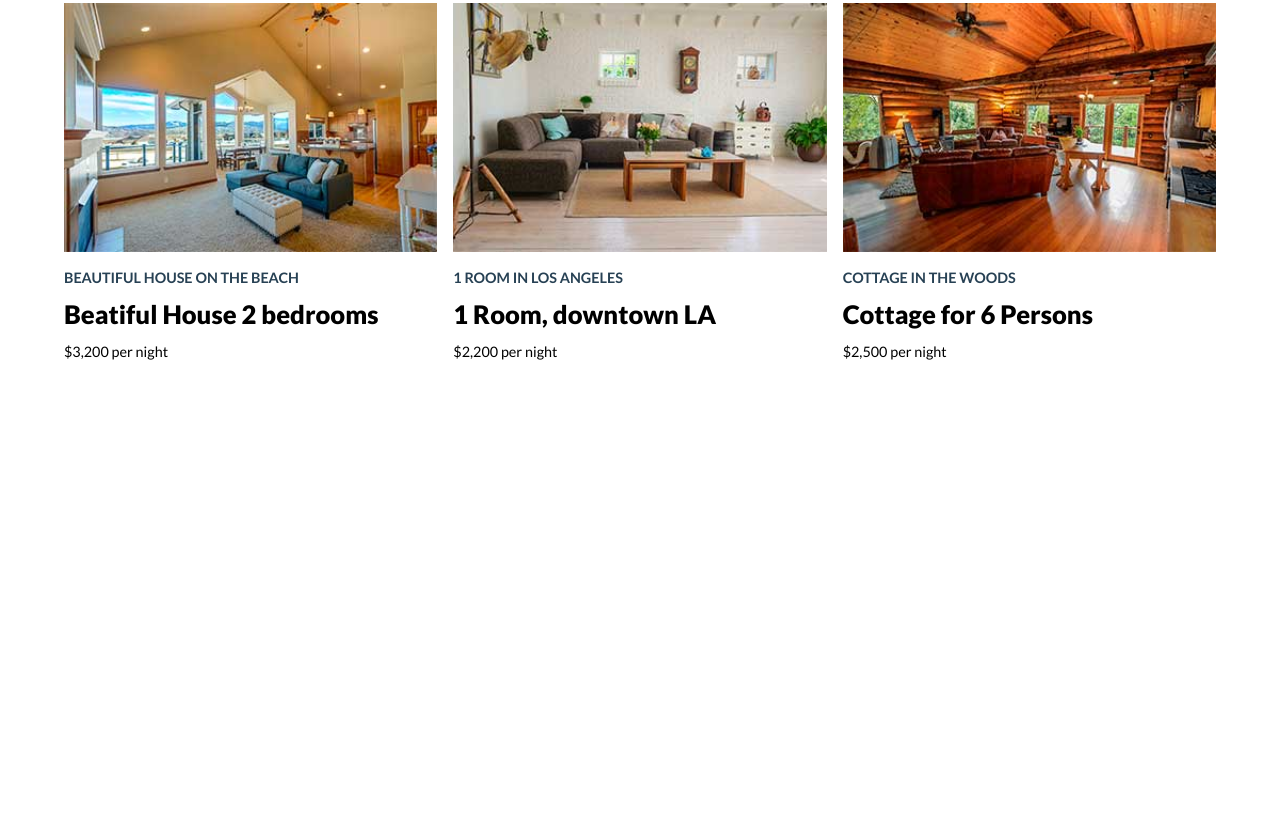
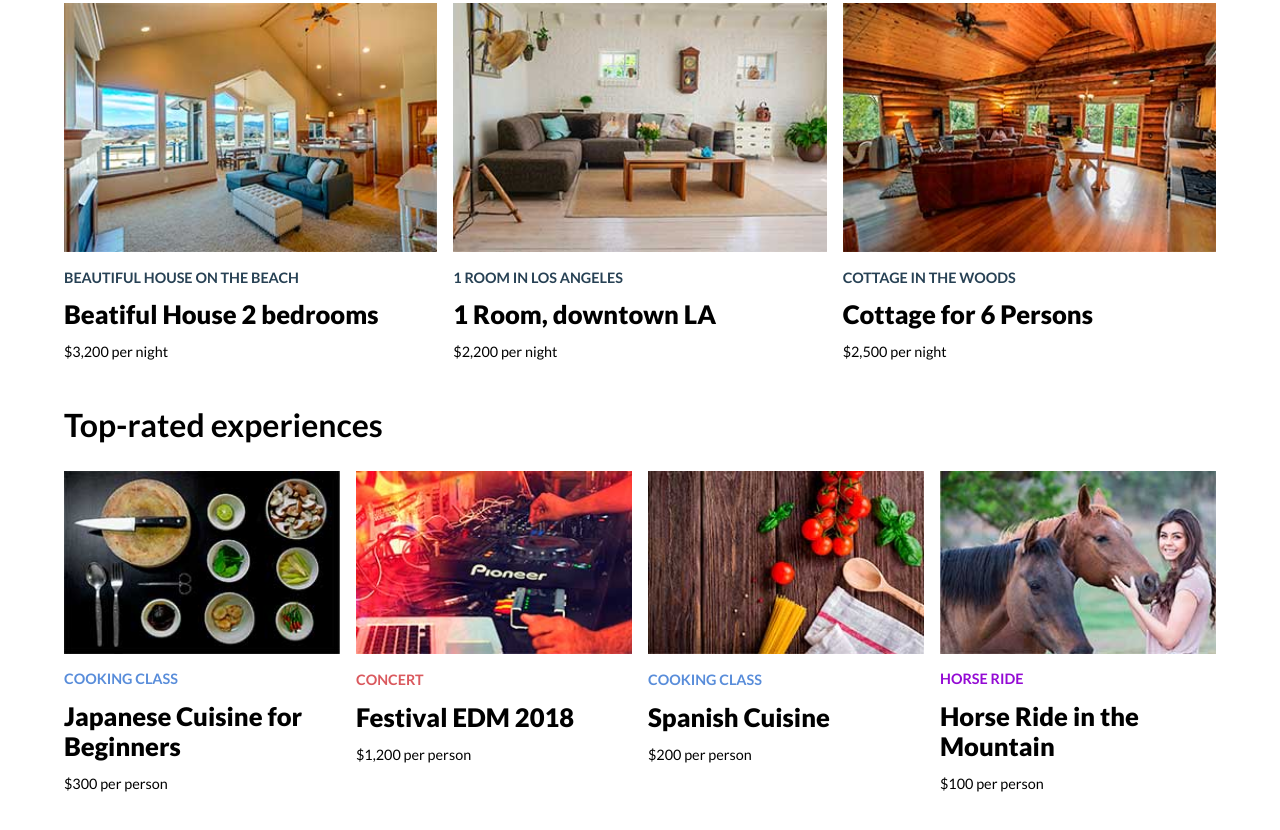
Before and after one commit to shashanknaik808/18_building_a_airbnb_clone_with_css_grid, a plain HTML site: page index.html in a window 1280 px wide. Shown: the part 1708-2538 px from the top of the page. Before the commit the page ends 2115 px from the top, so only its background shows below. Drawn offline with nearby package versions, Linux system fonts and the light colour scheme; a script that the page names is missing.

Commit message:
Building the Top Rated Experiences

```diff
--- a/index.html
+++ b/index.html
@@ -225,7 +225,70 @@
 
         </section>
 
+        <section class="explore">
+
+            <h2>Top-rated experiences</h2>
+
+            <div class="cards-container">
+
+                <div class="card">
+
+                    <img src="img/newyork1.jpg">
+
+                    <div class="info">
+
+                        <p class="category class">Cooking Class</p>
+                        <p class="title">Japanese Cuisine for Beginners</p>
+                        <p class="price">$300 per person</p>
+                    </div>
+
+                </div>
+
+                <div class="card">
+
+                    <img src="img/newyork2.jpg">
+
+                    <div class="info">
+
+                        <p class="category concert">concert</p>
+                        <p class="title">Festival EDM 2018</p>
+                        <p class="price">$1,200 per person</p>
+                    </div>
+
+                </div>
+
+                <div class="card">
+
+                    <img src="img/newyork3.jpg">
+
+                    <div class="info">
+
+                        <p class="category class">Cooking Class</p>
+                        <p class="title">Spanish Cuisine</p>
+                        <p class="price">$200 per person</p>
+                    </div>
+
+                </div>
+
+                <div class="card">
+
+                    <img src="img/newyork4.jpg">
+
+                    <div class="info">
+
+                        <p class="category outdoor-activity">Horse Ride</p>
+                        <p class="title">Horse Ride in the Mountain</p>
+                        <p class="price">$100 per person</p>
+                    </div>
+
+                </div>
+
+            </div>
+
+        </section>
+
     </main>
+
     <script src="js/scripts.js"></script>
 
 </body>
```
